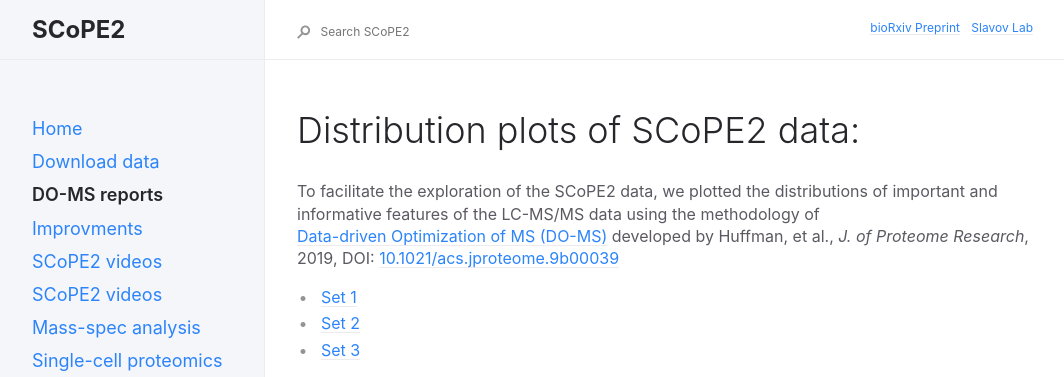
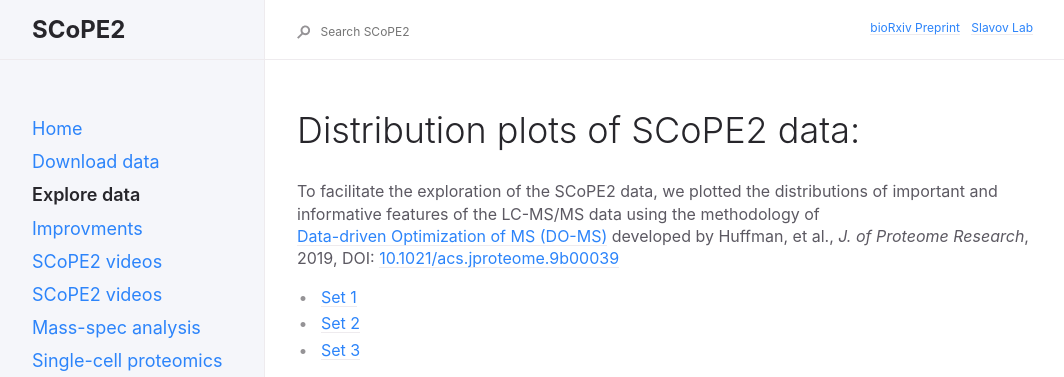
Before and after one commit to SlavovLab/SCoPE2, a Jekyll site: the page built from docs/docs/DO-MS_Reports.md, in a window 1280 px wide. Shown: the top 377 px of the page, without its empty margins (91-1155 px from the left). Built offline with Jekyll 4.4.1, drawn with Linux system fonts in a browser that asks for light colours.

Commit message:
Update DO-MS_Reports.md

```diff
--- a/docs/docs/DO-MS_Reports.md
+++ b/docs/docs/DO-MS_Reports.md
@@ -1,6 +1,6 @@
 ---
 layout: default
-title: DO-MS reports
+title: Explore data
 nav_order: 3
 permalink: docs/do-ms
 description: "explore single-cell proteomics data from SCoPE2, a second generation SCoPE-MS"
```
